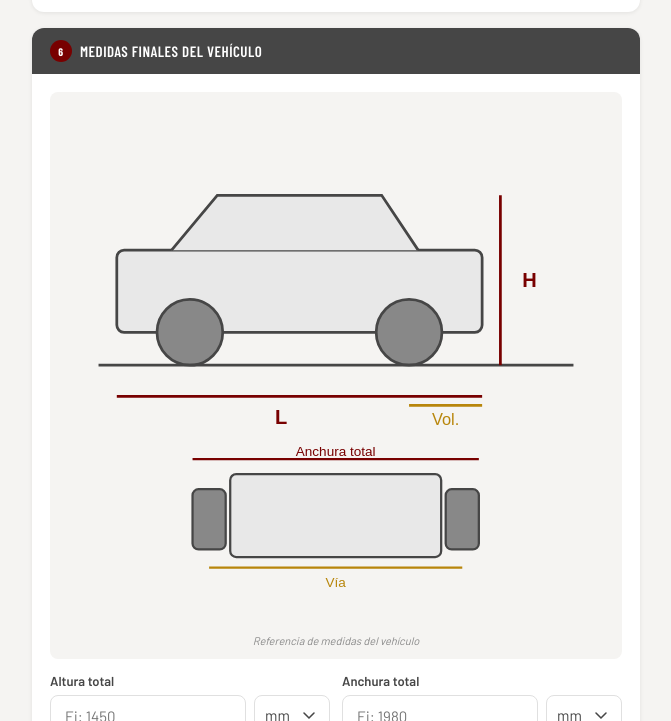
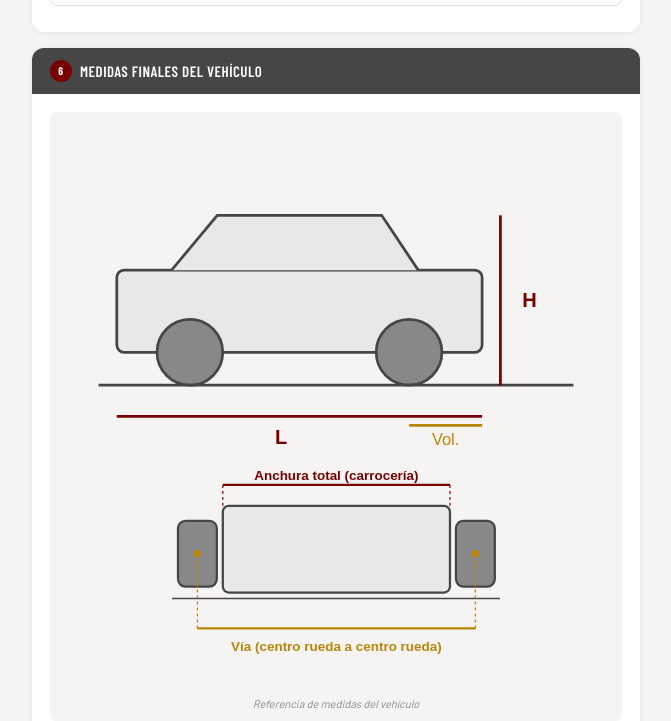
Before and after one commit to guialingenieria/Formulario_web_reformas, a plain HTML site: page index.html in a window 1280 px wide. Shown: the part 2079-2800 px from the top of the page, without its empty margins (304-975 px from the left). Drawn offline with nearby package versions, Linux system fonts and the light colour scheme.

Commit message:
Actualizar Index

```diff
--- a/index.html
+++ b/index.html
@@ -552,7 +552,7 @@ textarea { resize: vertical; min-height: 80px; }
       <input type="checkbox" id="rgpd_acepto"> He leído y acepto la política de protección de datos <span class="req">*</span>
     </label>
     <label class="check-item" id="lbl_comercial" onclick="toggleCheck('rgpd_comercial','lbl_comercial')">
-      <input type="checkbox" id="rgpd_comercial"> Autorizo el envío de información comercial y publicitaria de GuiAl Ingeniería
+      <input type="checkbox" id="rgpd_comercial"> Autorizo a GuiAl Ingeniería a publicar fotografías de mi vehículo en redes sociales (matrícula tapada)
     </label>
   </div>
 </div>
@@ -609,8 +609,8 @@ textarea { resize: vertical; min-height: 80px; }
         <input type="text" id="veh_matricula" placeholder="Ej: 1234 ABC" oninput="this.value=this.value.toUpperCase()">
       </div>
       <div class="campo">
-        <label>Año de fabricación</label>
-        <input type="text" id="veh_anio" placeholder="Ej: 2018" maxlength="4">
+        <label>Fecha de primera matriculación</label>
+        <input type="text" id="veh_anio" placeholder="Ej: 15/03/2018">
       </div>
     </div>
     <div class="fila-2">
@@ -1126,19 +1126,23 @@ textarea { resize: vertical; min-height: 80px; }
         <text x="210" y="176" text-anchor="middle" fill="#b8860b" font-size="9" font-family="Arial,sans-serif">Vol.</text>
       </svg>
       <!-- Front view for width/track -->
-      <svg viewBox="0 0 200 120" xmlns="http://www.w3.org/2000/svg" style="max-width:55%;margin-top:8px;">
-        <rect x="30" y="20" width="140" height="55" rx="4" fill="#e8e8e8" stroke="#464646" stroke-width="1.5"/>
-        <!-- Wheels -->
-        <rect x="5" y="30" width="22" height="40" rx="4" fill="#888" stroke="#464646" stroke-width="1.5"/>
-        <rect x="173" y="30" width="22" height="40" rx="4" fill="#888" stroke="#464646" stroke-width="1.5"/>
-        <!-- Total width -->
-        <line x1="5" y1="10" x2="195" y2="10" stroke="#780000" stroke-width="1.5"
+      <svg viewBox="0 0 220 150" xmlns="http://www.w3.org/2000/svg" style="max-width:60%;margin-top:8px;">
+        <rect x="34" y="28" width="152" height="58" rx="4" fill="#e8e8e8" stroke="#464646" stroke-width="1.5"/>
+        <rect x="4" y="38" width="26" height="44" rx="5" fill="#888" stroke="#464646" stroke-width="1.5"/>
+        <rect x="190" y="38" width="26" height="44" rx="5" fill="#888" stroke="#464646" stroke-width="1.5"/>
+        <line x1="0" y1="90" x2="220" y2="90" stroke="#464646" stroke-width="1"/>
+        <line x1="34" y1="14" x2="34" y2="28" stroke="#780000" stroke-width="0.8" stroke-dasharray="2,2"/>
+        <line x1="186" y1="14" x2="186" y2="28" stroke="#780000" stroke-width="0.8" stroke-dasharray="2,2"/>
+        <line x1="34" y1="14" x2="186" y2="14" stroke="#780000" stroke-width="1.5"
           marker-start="url(#arr-e)" marker-end="url(#arr-s)"/>
-        <text x="100" y="8" text-anchor="middle" fill="#780000" font-size="9" font-family="Arial,sans-serif">Anchura total</text>
-        <!-- Track width -->
-        <line x1="16" y1="82" x2="184" y2="82" stroke="#b8860b" stroke-width="1.5"
+        <text x="110" y="11" text-anchor="middle" fill="#780000" font-size="9" font-family="Arial,sans-serif" font-weight="bold">Anchura total (carrocería)</text>
+        <circle cx="17" cy="60" r="2.5" fill="#b8860b"/>
+        <circle cx="203" cy="60" r="2.5" fill="#b8860b"/>
+        <line x1="17" y1="60" x2="17" y2="110" stroke="#b8860b" stroke-width="0.8" stroke-dasharray="2,2"/>
+        <line x1="203" y1="60" x2="203" y2="110" stroke="#b8860b" stroke-width="0.8" stroke-dasharray="2,2"/>
+        <line x1="17" y1="110" x2="203" y2="110" stroke="#b8860b" stroke-width="1.5"
           marker-start="url(#arr-e)" marker-end="url(#arr-s)"/>
-        <text x="100" y="95" text-anchor="middle" fill="#b8860b" font-size="9" font-family="Arial,sans-serif">Vía</text>
+        <text x="110" y="125" text-anchor="middle" fill="#b8860b" font-size="9" font-family="Arial,sans-serif" font-weight="bold">Vía (centro rueda a centro rueda)</text>
       </svg>
       <div class="esquema-caption">Referencia de medidas del vehículo</div>
     </div>
@@ -1777,7 +1781,7 @@ function generarPDF() {
   secTitle('Datos del Vehículo');
   campo('Matrícula', g('veh_matricula'));
   campo('Marca / Modelo', [g('veh_marca'), g('veh_modelo')].filter(Boolean).join(' ') || '—');
-  campo('Año de fabricación', g('veh_anio'));
+  campo('Fecha 1ª matriculación', g('veh_anio'));
 
   // ── Taller
   secTitle('Datos del Taller');
@@ -1959,7 +1963,7 @@ function abrirWhatsApp(adjuntarPDF) {
     msg += `Matrícula: ${mat || '—'}\n`;
     const marcaModelo = [g('veh_marca'), g('veh_modelo')].filter(Boolean).join(' ');
     if (marcaModelo) msg += `Marca/Modelo: ${marcaModelo}\n`;
-    if (g('veh_anio')) msg += `Año: ${g('veh_anio')}\n`;
+    if (g('veh_anio')) msg += `1ª matriculación: ${g('veh_anio')}\n`;
 
     msg += `\n🔧 *TALLER*\n`;
     const escWA = document.querySelector('input[name="tall_escenario"]:checked')?.value;
```
